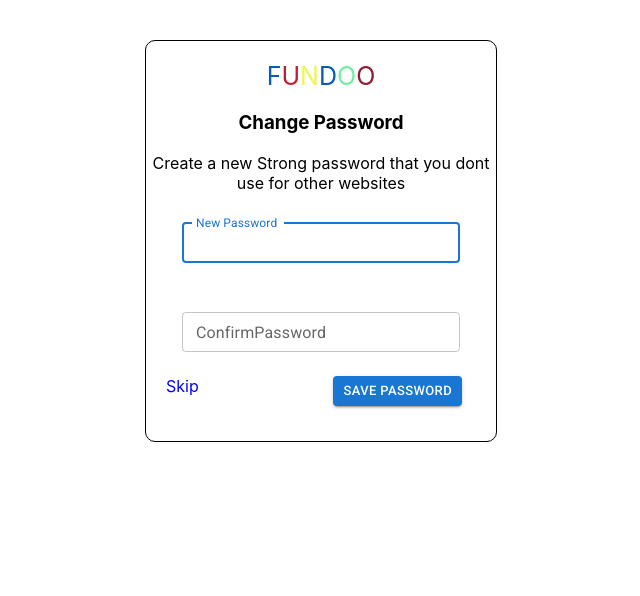
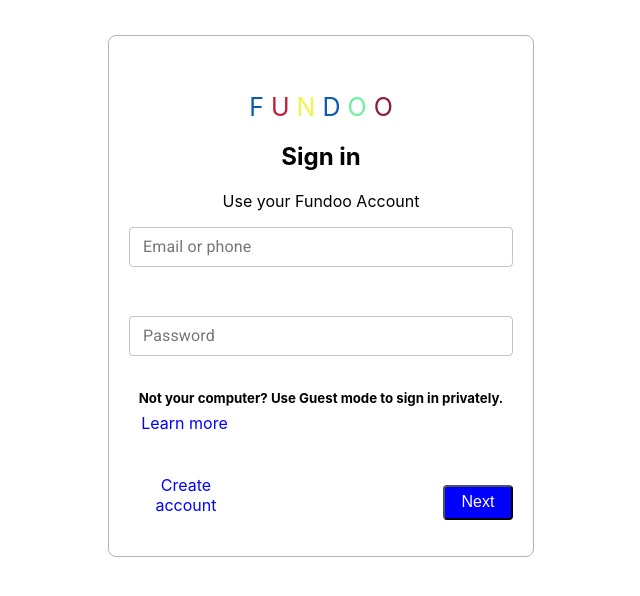
Before and after one commit to anjiraj1442/React-FunDoo, a React (Create React App) app: page / in a window 1280 px wide. Shown: the top 596 px of the page, without its empty margins (319-959 px from the left). Built offline with nearby package versions, Linux system fonts and the light colour scheme.

Commit message:
Added:validation is added to login form

```diff
--- a/src/App.js
+++ b/src/App.js
@@ -9,10 +9,10 @@
 function App() {
   return (
     <div className="App">
-     {/* <Login /> */}
+     <Login />
       {/* <SignUp/> */}
       {/* <ForgotPass/> */}
-      <ResetPassword/>
+      {/* <ResetPassword/> */}
     </div>
   );
 }
--- a/src/pages/Registration/SignUp.scss
+++ b/src/pages/Registration/SignUp.scss
@@ -1,7 +1,7 @@
 .Signup-container {
   margin: 35px auto;
   border-radius: 8px;
-  border: 1px solid #dadce0;
+  border: 1px solid #b0b4bd;
   height: 500px;
   width: 60%;
   display: flex;
@@ -40,6 +40,7 @@
 .next {
   display: flex;
   justify-content: space-between;
+  margin-bottom: 300px;
 }
 .right-body {
   width: 40%;
--- a/src/pages/login/Login.css
+++ b/src/pages/login/Login.css
@@ -1,78 +1,51 @@
 .login-main-page {
-  width: 100%;
-  font-size: small;
+  margin: 35px auto;
+  border-radius: 8px;
+  border: 1px solid #b0b4bd;
+  height: 500px;
+  width: 30%;
+  display: flex;
+  justify-content: center;
+  flex-flow: column;
+
+  padding: 10px 20px;
+}
+.second-content {
+  margin-bottom: 15px;
+}
+
+.third-content {
+  display: flex;
+  flex-flow: column;
+  height: 90px;
+}
+.not {
+  margin-top: -5px;
+}
+.learn {
+  margin-right: 200px;
+  margin-top: -15px;
+  color: blue;
+  text-decoration: none;
+}
+#more {
+  margin-right: 273px;
+}
+#next {
+  background-color: blue;
+  color: white;
+  height: 35px;
+  width: 70px;
+  border-radius: 4px;
+  font-size: 16px;
+}
+.fourth-content {
   display: flex;
   align-items: center;
-
-
+  justify-content: space-between;
 }
-
-.login-content {
-  justify-content: center;
-  padding: 1.5vh;
-  width: 25%;
-  height: 65vh;
-  border: 1px solid black;
-  background-color: white;
-  border-radius: 10px;
-  margin: 0 auto;
-  margin-top: 40px;
+.create {
+  color: blue;
+  font-size: px;
+  text-decoration: none;
 }
-
-.first-content {
-  justify-content: center;
-}
-
-.Fundoo {
-  display: flex;
-  font-size: 25px;
-  margin-top: -20px;
-
-}
-
-.sign-in {
-  font-size: 25px;
-  padding-bottom: 10px;
-}
-
-.account {
-  /* background-color: black; */
-  font-size: 20px;
-  margin: -1vh 0vw 3vh 0vw;
-}
-
-.email {
-  font-size: 0px;
-  padding: 0px;
-}
-
-
-.text {
-  font-size: 15px;
-}
-
-.learnmore {
-  color: blue;
-}
-
-.create {
-  display: flex;
-  margin: 0vh 2vw;
-}
-
-.c-text {
-  color: blue;
-
-  font-size: 15px;
-}
-
-.c-next {
-  color: whitesmoke;
-
-  margin: 0vh 0vw;
-  background-color: blue;
-}
-
-.box {
-  margin: 2vh 0vw 0vh 10vw;
-}
--- a/src/pages/login/Login.jsx
+++ b/src/pages/login/Login.jsx
@@ -1,12 +1,44 @@
 import React, { Component } from "react";
-import '../login/Login.css'
+import "../login/Login.css";
 import { TextField } from "@material-ui/core";
 
 export class Login extends Component {
+  constructor(props) {
+      super(props);
+      this.state = {
+        emailaddress: "",
+        emailaddressError:"",
+        passWord:"",
+        passwordError:""
+      };
+    }
+    changeHandle = (e) => {
+      console.log(e.target.value);
+      this.setState({
+        [e.target.name]: e.target.value,
+      });
+    };
+    validation = () => {
+      let isError = false;
+      const error = this.state;
+      error.emailaddressError = this.state.emailaddress === "" ? true : false;
+      error.passwordError = this.state.passWord === "" ? true : false;
+      this.setState({
+        ...error,
+      });
+      return (isError = error.emailaddressError || error.passwordError);
+    };
+    next = () => {
+      var validated = this.validation();
+      if (validated) {
+        console.log("Validation Completed");
+      } else {
+        console.log("somethingmissing");
+      }
+    };
   render() {
     return (
       <div className="login-main-page">
-                <div className="login-content">
         <div className="first-content">
           <div className="Fundoo">
             <font color="#0A5BB4"> F </font>
@@ -16,31 +48,60 @@
             <font color="#71EFA3"> O </font>
             <font color="#8D1F38"> O </font>
           </div>
-                        <p className="sign-in">Sign in</p>
-                        < p className="account">Use your Fundoo Account</p>
+          <h2>Sign in</h2>
+          <p className="account">Use your Fundoo Account</p>
         </div>
+        <div className="second-content">
           <div className="email">
-                        <TextField id="email" label="Email or phone" variant="outlined" helperText="Forgot Email?" fullWidth />
+            <TextField
+              name="emailaddress"
+              id="Email"
+              label="Email or phone"
+              variant="outlined"
+              helperText="Forgot Email?"
+              size="small"
+              fullWidth
+              error={this.state.emailaddressError}
+              helperText={
+                this.state.emailaddressError ? "email or phone required" : " "
+              }
+              onChange={(e) => this.changeHandle(e)}
+            />
           </div>
-                    <br></br>
+
           <div className="password">
-                        <TextField id="Password" label="Password" variant="outlined" helperText="Forgot Password" fullWidth />
-
+            <TextField
+            name="passWord"
+              id="Password"
+              label="Password"
+              variant="outlined"
+              helperText="Forgot Password"
+              size="small"
+              fullWidth
+              error={this.state.passwordError}
+              helperText={
+                this.state.passwordError ? "password required" : " "
+              }
+              onChange={(e) => this.changeHandle(e)}
+            />
           </div>
-                    <div className="else-computer">
-                        <p className="text">Not your computer? Use Guest mode to sign in privately.</p>
-                        <p className="learnmore">Learn more</p>
         </div>
-                    <div className="create">
-                        <p className="c-text" >Create account ?</p>
-                        <div className="box">
-                            <button className="c-next">Next</button>
+        <div className="third-content">
+          <h5 className="not">
+            Not your computer? Use Guest mode to sign in privately.
+          </h5>
+          <a href=""  id="more"  className="learn">Learn more</a>
+        </div>
+        <div className="fourth-content">
+          <a href="" className="learn">Create account</a>
+          <div>
+            {" "}
+            <button id="next" onClick={this.next}>Next</button>
           </div>
         </div>
       </div>
-            </div>
-        )
+    );
   }
 }
 
-export default Login
+export default Login;
--- a/src/pages/resetpassword/ResetPasswod.jsx
+++ b/src/pages/resetpassword/ResetPasswod.jsx
@@ -33,7 +33,7 @@
     if (validated) {
       console.log("Validation Completed");
     } else {
-      console.log("somethingmissing");
+      console.log("something missing");
     }
   };
 
@@ -86,7 +86,7 @@
 
         <div className="skiptype">
           <a href="" className="skip">
-            Skip
+            <h4>Skip</h4>
           </a>
         </div>
 
--- a/src/pages/resetpassword/ResetPassword.css
+++ b/src/pages/resetpassword/ResetPassword.css
@@ -8,8 +8,8 @@
   justify-content: center;
 }
 .Fundoo {
-     margin: 20px auto;
-     flex-direction: row;
+  margin: 20px auto;
+  flex-direction: row;
   justify-content: center;
   font-size: 25px;
 
@@ -18,12 +18,13 @@
      font-size: 17px;
 }
 .recover {
-   margin: 0 0 30px 0;
+   margin: 5px 5px 30px 5px;
 }
 .NewPassWord {
-     margin: 0 0 25px 0;
+     margin: 0 0 23px 0;
 }
 #password-input {
+     width: 250px;
      width: 250px;
 }
 .next-button {
```
Lines whose indentation alone changed are shown as unchanged.
